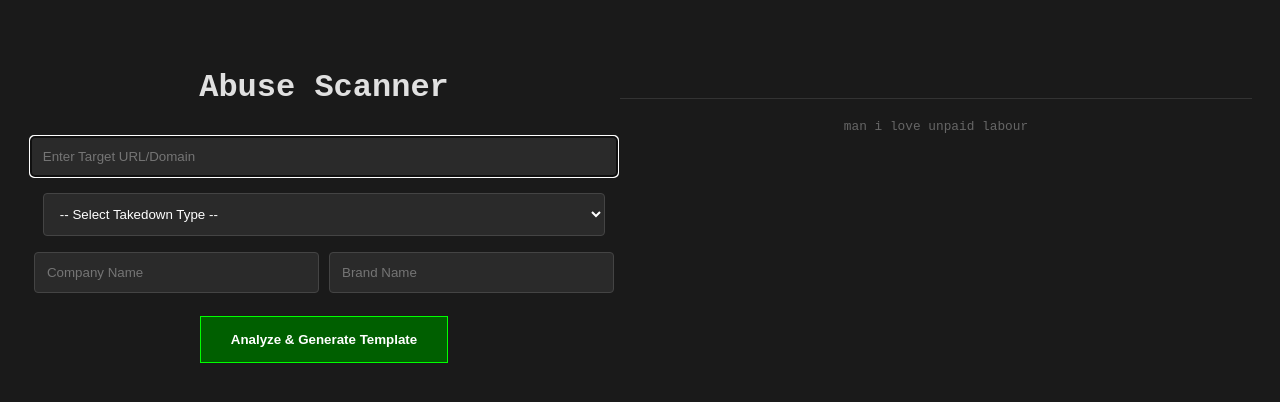
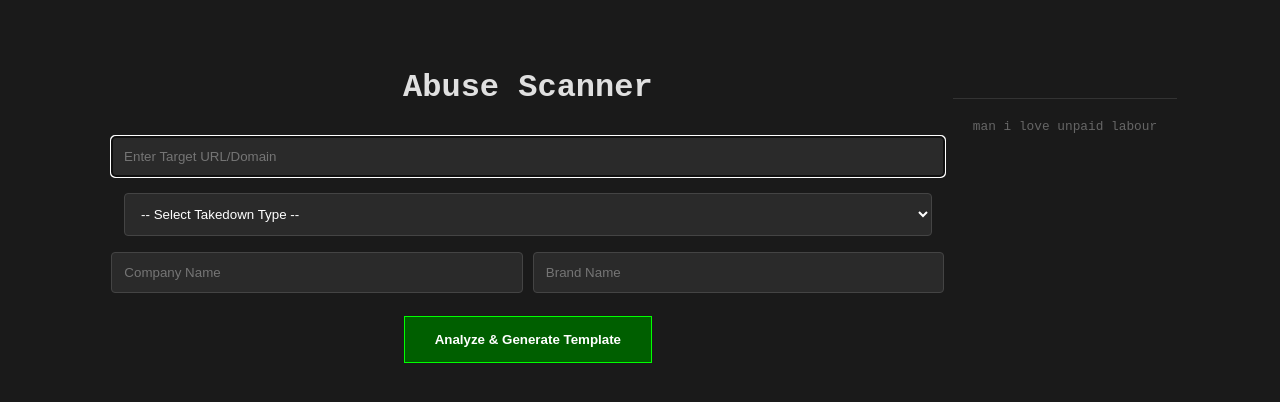
Before and after one commit to Snip3R69/abuse-scanner, a Flask app: page / in a window 1280 px wide. Shown: the top 402 px of the page. Run offline with Flask 3, Linux system fonts and the light colour scheme.

Commit message:
Remove footer styles from style.css
Removed footer styles from the CSS.

```diff
--- a/static/style.css
+++ b/static/style.css
@@ -34,18 +34,6 @@
     color: #ccc; font-family: monospace; resize: none;
 }
 
-footer {
-    width: 100%;             /* Take up full width */
-    margin-top: 50px;
-    padding: 20px 0;
-    border-top: 1px solid #333;
-    font-size: 0.8em;
-    color: #666;
-    text-align: center;      /* Center the text */
-    clear: both;             /* Ensure it doesn't wrap around side elements */
-    display: block;          /* Make it a block element */
-}
-
 #subjectBox { color: #00ff00; }
 #bodyBox { font-size: 0.85em; line-height: 1.4; }
 
```
